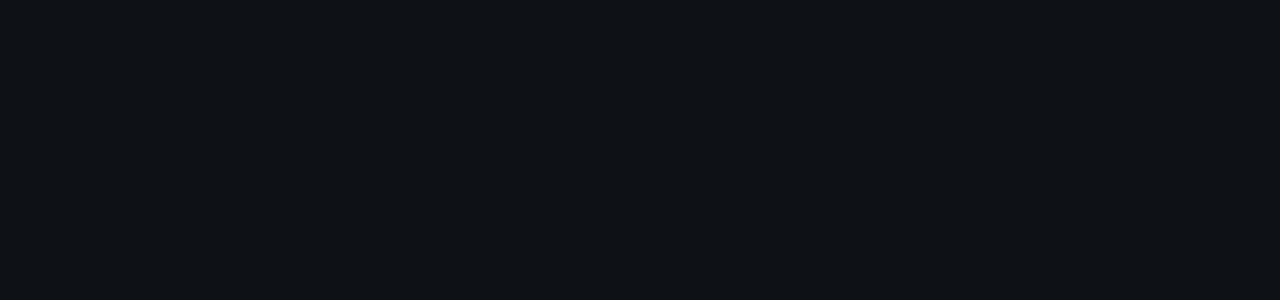
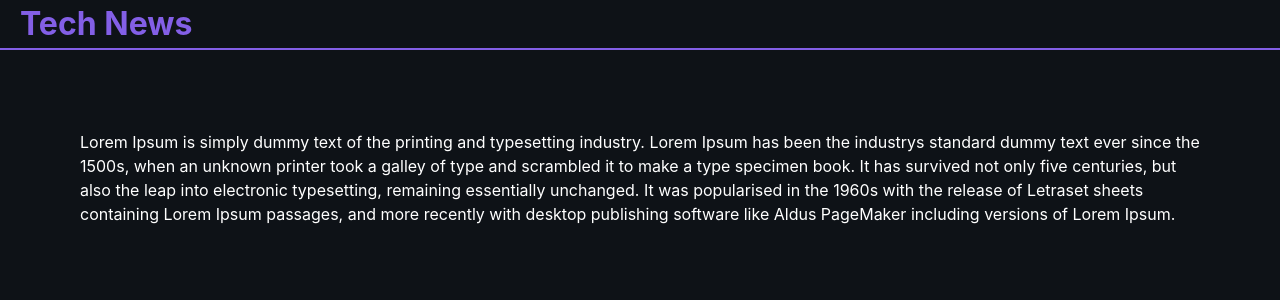
Before and after one commit to andersonespindola/technews, a React (Vite) app: page /1 in a window 1280 px wide. Before the commit this address had no page. Shown: the top 300 px of the page. Built offline with nearby package versions, Linux system fonts and the light colour scheme.

Commit message:
added notice pages

```diff
--- a/src/Routes.tsx
+++ b/src/Routes.tsx
@@ -1,7 +1,7 @@
 import { BrowserRouter, Routes as Switch, Route } from 'react-router-dom'
 
 import { Home } from './pages/Home'
-// import { Notice } from './pages/Notice'
+import { Notice } from './pages/Notice'
 
 /**
  * Enabled routes.
@@ -11,7 +11,7 @@
     <BrowserRouter>
       <Switch>
         <Route path="/" element={<Home />} />
-        {/* <Route path="/:notice-slug" element={<Notice />} /> */}
+        <Route path="/:id" element={<Notice />} />
       </Switch>
     </BrowserRouter>
   )
--- a/src/components/Card/components/Card/index.tsx
+++ b/src/components/Card/components/Card/index.tsx
@@ -7,6 +7,7 @@
   Stack,
   Text
 } from '@chakra-ui/react'
+import { useNavigate } from 'react-router-dom'
 import { Notice } from '../../../../types/types'
 import { getUtcDate } from '../../../../utils/date'
 
@@ -16,6 +17,11 @@
 
 export function Card({ notice }: CardProps) {
   const { createdAt, image, title } = notice
+
+  /**
+   * Hooks.
+   */
+  const navigate = useNavigate()
 
   return (
     <Center py={12}>
@@ -37,6 +43,7 @@
           transform: 'translateY(-2px)',
           transition: 'all 0.2s ease-in-out'
         }}
+        onClick={() => navigate(`/${notice.id}`)}
       >
         <Box
           rounded={'lg'}
--- a/src/components/Header/components/Header/index.tsx
+++ b/src/components/Header/components/Header/index.tsx
@@ -1,17 +1,31 @@
 import { Flex, Text } from '@chakra-ui/react'
+import { useNavigate } from 'react-router-dom'
 import { CreateNews } from '../../../Modal/components/CreateNews'
 
-export function Header() {
+type HeaderProps = {
+  hasCreateNews?: boolean
+}
+
+export function Header({ hasCreateNews = true }: HeaderProps) {
+  const navigate = useNavigate()
+
   return (
     <Flex
       justifyContent="space-between"
       width={'auto'}
       borderBottom={'2px solid #835fe6'}
     >
-      <Text color="#835fe6" fontSize="2rem" fontWeight="bold" marginLeft={5}>
+      <Text
+        color="#835fe6"
+        fontSize="2rem"
+        fontWeight="bold"
+        marginLeft={5}
+        cursor={'pointer'}
+        onClick={() => navigate(`/`)}
+      >
         Tech News
       </Text>
-      <CreateNews />
+      {hasCreateNews && <CreateNews />}
     </Flex>
   )
 }
--- a/src/mocks/notices.ts
+++ b/src/mocks/notices.ts
@@ -3,21 +3,49 @@
     id: 1,
     title: 'Fake News',
     image: 'https://picsum.photos/id/1/200/300',
-    content: '<h1>Fake News</h1><p>Loren ipsun</p>',
+    content:
+      'Lorem Ipsum is simply dummy text of the printing and typesetting industry. Lorem Ipsum has been the industrys standard dummy text ever since the 1500s, when an unknown printer took a galley of type and scrambled it to make a type specimen book. It has survived not only five centuries, but also the leap into electronic typesetting, remaining essentially unchanged. It was popularised in the 1960s with the release of Letraset sheets containing Lorem Ipsum passages, and more recently with desktop publishing software like Aldus PageMaker including versions of Lorem Ipsum.',
     createdAt: '2020-01-05T00:00:00.000Z'
   },
   {
     id: 2,
     title: 'Fake News 2',
     image: 'https://picsum.photos/id/2/200/300',
-    content: '<h1>Fake News 2</h1><p>Loren ipsun</p>',
+    content:
+      'Contrary to popular belief, Lorem Ipsum is not simply random text. It has roots in a piece of classical Latin literature from 45 BC, making it over 2000 years old. Richard McClintock, a Latin professor at Hampden-Sydney College in Virginia, looked up one of the more obscure Latin words, consectetur, from a Lorem Ipsum passage, and going through the cites of the word in classical literature, discovered the undoubtable source. Lorem Ipsum comes from sections 1.10.32 and 1.10.33 of "de Finibus Bonorum et Malorum" (The Extremes of Good and Evil) by Cicero, written in 45 BC. This book is a treatise on the theory of ethics, very popular during the Renaissance. The first line of Lorem Ipsum, "Lorem ipsum dolor sit amet..", comes from a line in section 1.10.32.',
     createdAt: '2020-02-07T00:00:00.000Z'
   },
   {
     id: 3,
     title: 'Fake News 3',
     image: 'https://picsum.photos/id/3/200/300',
-    content: '<h1>Fake News 3</h1><p>Loren ipsun</p>',
+    content:
+      'Lorem Ipsum is simply dummy text of the printing and typesetting industry. Lorem Ipsum has been the industrys standard dummy text ever since the 1500s, when an unknown printer took a galley of type and scrambled it to make a type specimen book. It has survived not only five centuries, but also the leap into electronic typesetting, remaining essentially unchanged. It was popularised in the 1960s with the release of Letraset sheets containing Lorem Ipsum passages, and more recently with desktop publishing software like Aldus PageMaker including versions of Lorem Ipsum.',
     createdAt: '2020-03-09T00:00:00.000Z'
+  },
+  {
+    id: 4,
+    title: 'Fake News 4',
+    image: 'https://picsum.photos/id/4/200/300',
+    content:
+      'Contrary to popular belief, Lorem Ipsum is not simply random text. It has roots in a piece of classical Latin literature from 45 BC, making it over 2000 years old. Richard McClintock, a Latin professor at Hampden-Sydney College in Virginia, looked up one of the more obscure Latin words, consectetur, from a Lorem Ipsum passage, and going through the cites of the word in classical literature, discovered the undoubtable source. Lorem Ipsum comes from sections 1.10.32 and 1.10.33 of "de Finibus Bonorum et Malorum" (The Extremes of Good and Evil) by Cicero, written in 45 BC. This book is a treatise on the theory of ethics, very popular during the Renaissance. The first line of Lorem Ipsum, "Lorem ipsum dolor sit amet..", comes from a line in section 1.10.32.',
+    createdAt: '2020-04-11T00:00:00.000Z'
+  },
+  {
+    id: 5,
+    title: 'Fake News 5',
+    image: 'https://picsum.photos/id/5/200/300',
+    content:
+      'Lorem Ipsum is simply dummy text of the printing and typesetting industry. Lorem Ipsum has been the industrys standard dummy text ever since the 1500s, when an unknown printer took a galley of type and scrambled it to make a type specimen book. It has survived not only five centuries, but also the leap into electronic typesetting, remaining essentially unchanged. It was popularised in the 1960s with the release of Letraset sheets containing Lorem Ipsum passages, and more recently with desktop publishing software like Aldus PageMaker including versions of Lorem Ipsum.',
+    createdAt: '2020-05-13T00:00:00.000Z'
+  },
+  {
+    id: 6,
+    title: 'Fake News 6',
+
+    image: 'https://picsum.photos/id/6/200/300',
+    content:
+      'Contrary to popular belief, Lorem Ipsum is not simply random text. It has roots in a piece of classical Latin literature from 45 BC, making it over 2000 years old. Richard McClintock, a Latin professor at Hampden-Sydney College in Virginia, looked up one of the more obscure Latin words, consectetur, from a Lorem Ipsum passage, and going through the cites of the word in classical literature, discovered the undoubtable source. Lorem Ipsum comes from sections 1.10.32 and 1.10.33 of "de Finibus Bonorum et Malorum" (The Extremes of Good and Evil) by Cicero, written in 45 BC. This book is a treatise on the theory of ethics, very popular during the Renaissance. The first line of Lorem Ipsum, "Lorem ipsum dolor sit amet..", comes from a line in section 1.10.32.',
+    createdAt: '2020-06-15T00:00:00.000Z'
   }
 ]
--- /dev/null
+++ b/src/pages/Notice/index.tsx
@@ -0,0 +1,22 @@
+import { Flex, Text } from '@chakra-ui/react'
+import { useParams } from 'react-router-dom'
+
+import { Header } from '../../components/Header/components/Header'
+import { fakeNews } from '../../mocks/notices'
+
+export const Notice = () => {
+  const { id } = useParams() as { id: string }
+
+  const news = fakeNews.find(notice => notice.id === +id)
+
+  if (!news?.content) return null
+
+  return (
+    <Flex width="100%" height="100%" flexDirection="column">
+      <Header hasCreateNews={false} />
+      <Flex width="100%" height="100%" flexDirection="column" padding={20}>
+        <Text color={'white'}>{news.content}</Text>
+      </Flex>
+    </Flex>
+  )
+}
```
